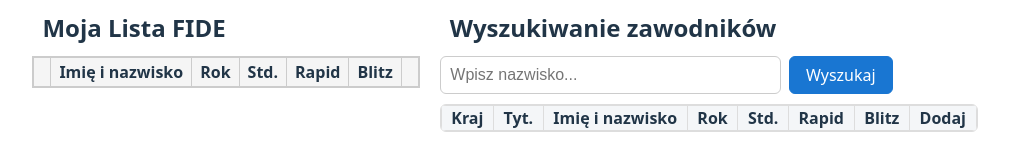
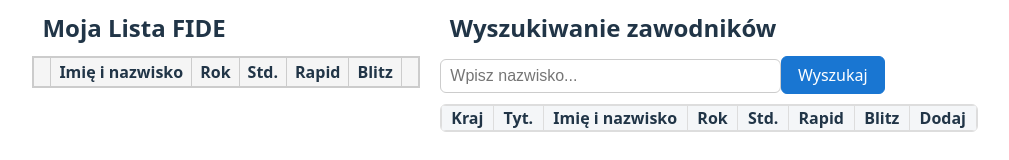
Before and after one commit to matlewan/fide-ratings, a React (Vite) app: page / in a window 1280 px wide. Shown: the top 160 px of the page, without its empty margins (135-1144 px from the left). Built offline with nearby package versions, Linux system fonts and the light colour scheme.

Commit message:
Sort list by rating, search players with Enter key

```diff
--- a/src/Favorites.tsx
+++ b/src/Favorites.tsx
@@ -2,7 +2,7 @@
 import type { LichessPlayer } from "./LichessPlayer";
 
 function Favorites({ players, removePlayer } : { players : LichessPlayer[], removePlayer : any }) {
-
+  const sortedPlayers = players.sort((a,b) => b.standard - a.standard)
   return (
     <div className="favorites-container">
       <h2>Moja Lista FIDE</h2>
@@ -21,7 +21,7 @@
             </tr>
           </thead>
           <tbody>
-            {players.map((player) => (
+            {sortedPlayers.map((player) => (
               <tr key={player.id}>
                 <td><small>{player.title}</small></td>
                 <td className="name">{player.name}</td>
--- a/src/Search.tsx
+++ b/src/Search.tsx
@@ -2,7 +2,7 @@
 import type { LichessPlayer } from "./LichessPlayer";
 import "./Search.css";
 
-function Search({ addPlayer } : { addPlayer : any }) {
+function Search({ addPlayer }: { addPlayer: any }) {
   const [query, setQuery] = useState("");
   const [results, setResults] = useState<LichessPlayer[]>([]);
 
@@ -18,15 +18,11 @@
     <div className="search">
       <h2>Wyszukiwanie zawodników</h2>
       <div className="search-bar">
-        <input
-          type="text"
-          placeholder="Wpisz nazwisko..."
-          value={query}
-          onChange={(e) => setQuery(e.target.value)}
-        />
-        <button onClick={handleSearch}>Wyszukaj</button>
+        <form onSubmit={(e) => { e.preventDefault(); handleSearch(); }} >
+          <input type="text" placeholder="Wpisz nazwisko..." value={query} onChange={(e) => setQuery(e.target.value)} />
+          <button type="submit">Wyszukaj</button>
+        </form>
       </div>
-
       {(
         <div className="table-wrapper">
           <table className="results-table">
```
